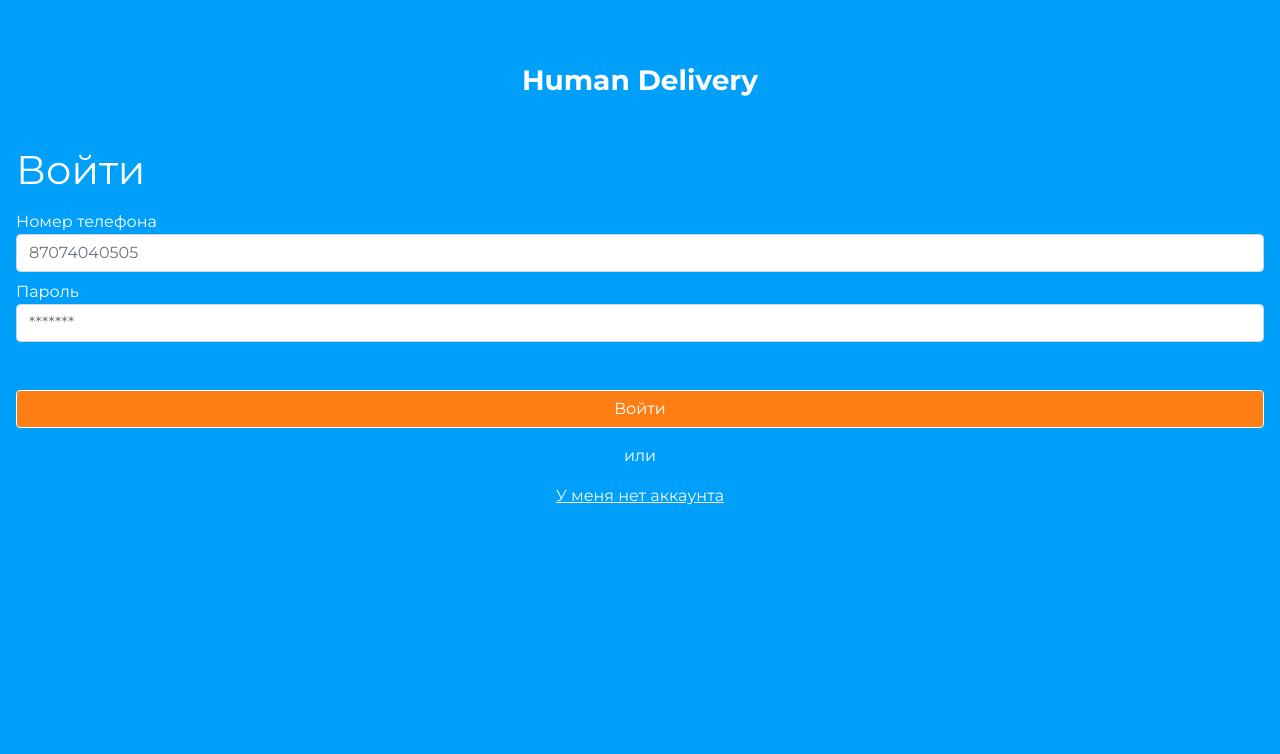
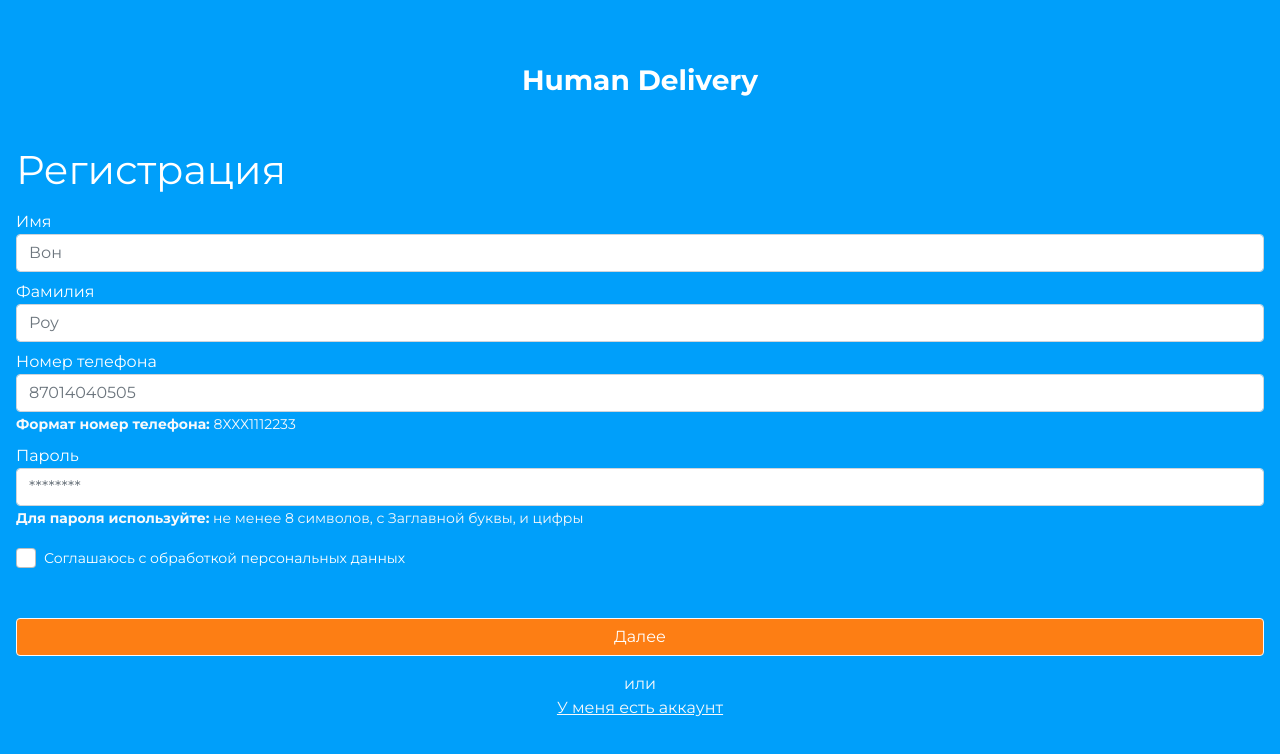
Before and after one commit to yugandco/hdfullapp, a Vue app: page /registr in a window 1280 px wide. Before the commit this address led to /registr#/login. Shown: the top 754 px of the page. Built offline with nearby package versions, Linux system fonts and the light colour scheme.

Commit message:
adsadsadas

```diff
--- a/src/router/index.js
+++ b/src/router/index.js
@@ -111,6 +111,7 @@ const routes = [
 ]
 
 const router = new VueRouter({
+  mode: 'history',
   routes
 })
 
--- a/src/views/ClientViews/ShowCompanions.vue
+++ b/src/views/ClientViews/ShowCompanions.vue
@@ -72,7 +72,7 @@ export default {
             const packageType = search.packageType
             const replacedPackageType = packageType.replace(/ /g, '-')
             console.log(replacedPackageType)
-            axios.get(`/show-companions/${search.from}/${search.to}/${search.date}/${search.price}/${replacedPackageType}/${search.transport}`)
+            axios.get(`api/show-companions/${search.from}/${search.to}/${search.date}/${search.price}/${replacedPackageType}/${search.transport}`)
                 .then(res => {
                     res.status === 200 ? console.log(res) : console.log('Error can not get companions Data')
                     const datas = res.data.companions
--- a/src/views/Registr.vue
+++ b/src/views/Registr.vue
@@ -18,11 +18,11 @@
                                 <small class='text-light'><span class='font-weight-bold'>Формат номер телефона:</span> 8ХХХ1112233</small>
                             </div>
                             <label for="password" class='form-label mb-0'>Пароль</label>
-                            <input type="password" id='password' class="form-control" name='password' placeholder="********">
+                            <input type="password" id='password' class="form-control" name='password' placeholder="********" v-model='password'>
                             <small class='text-light'><span class='font-weight-bold'>Для пароля используйте:</span> не менее 8 символов, с Заглавной буквы, и цифры</small>
                             <div class='mb-4'>
                                 <div class="form-check mt-3">
-                                    <input class="form-check-input" type="checkbox" value="" id="flexCheckDefault">
+                                    <input class="form-check-input" type="checkbox" value="" id="flexCheckDefault" v-model='terms'>
                                     <label class="form-check-label" for="flexCheckDefault">
                                         <small>Соглашаюсь с обработкой персональных данных</small>
                                     </label>
--- a/vue.config.js
+++ b/vue.config.js
@@ -5,7 +5,7 @@ module.exports = {
     devServer: {
         proxy: {
           '/api': {
-            target: 'http://localhost:80'
+            target: 'http://localhost:5000'
           }
         }
       }
```
